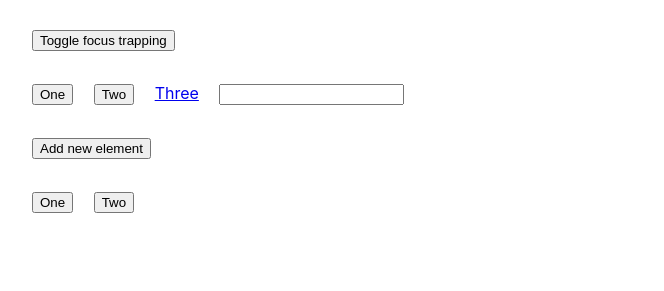
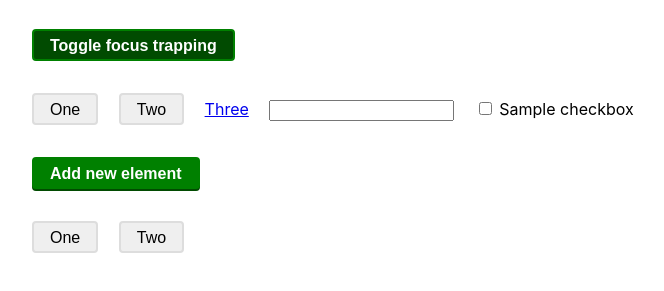
Before and after one commit to levimcg/focus-trapper, a website: page index.html in a window 1280 px wide. Both pictures are taken after a click on the button "Toggle focus trapping". Shown: the part 119-410 px from the top of the page, without its empty margins (24-688 px from the left). Drawn offline with Linux system fonts and the light colour scheme.

Commit message:
Updated attribute name

```diff
--- a/FocusTrapper.js
+++ b/FocusTrapper.js
@@ -40,7 +40,8 @@ class FocusTrapper extends HTMLElement {
     this.shadowRoot.appendChild(template.content.cloneNode(true));
 
     // Bind the callback for our MO to the instance
-    this._childrenChangedCallback = this._childrenChangedCallback.bind(this);
+    this._childrenChangedCallback =
+      this._childrenChangedCallback.bind(this);
 
     // Set up our MutationObserver
     const observerOptions = {
@@ -63,18 +64,18 @@ class FocusTrapper extends HTMLElement {
     this.observer.disconnect();
   }
 
-  // Add getter and setter for 'disabled' attribute here.
-  set disabled(value) {
-    const isDisabled = new Boolean(value);
-    if (isDisabled) {
-      this.setAttribute('disabled', '');
+  // Add getter and setter for 'trapped' attribute here.
+  set trapped(value) {
+    const isTrapped = new Boolean(value);
+    if (isTrapped) {
+      this.setAttribute('trapped', '');
     } else {
-      this.removeAttribute('disabled');
+      this.removeAttribute('trapped');
     }
   }
 
-  get disabled() {
-    return this.getAttribute('disabled');
+  get trapped() {
+    return this.getAttribute('trapped');
   }
 
   _childrenChangedCallback(mutationList) {
@@ -106,7 +107,7 @@ class FocusTrapper extends HTMLElement {
   }
 
   _handleKeydown(event) {
-    if (event.keyCode !== 9 || this.disabled == '') return;
+    if (event.keyCode !== 9 || this.trapped == null) return;
 
     event.shiftKey
       ? this._handleBackwardTab(this.first, this.last, event)
--- a/index.html
+++ b/index.html
@@ -15,11 +15,45 @@
       font-family: -apple-system, BlinkMacSystemFont, 'Segoe UI', Roboto, Oxygen, Ubuntu, Cantarell, 'Open Sans', 'Helvetica Neue', sans-serif;
     }
 
+    button {
+      font-size: 1rem;
+      background-color: none;
+      border-radius: .25rem;
+      border: 2px solid #dddddd;
+      height: 2rem;
+      padding-right: 1rem;
+      padding-left: 1rem;
+      line-height: 1.1;
+      cursor: pointer;
+    }
+
+    .button-primary {
+      background-color: green;
+      box-shadow: 0 .125rem 0 0 rgb(1, 75, 1);
+      border: 2px solid green;
+      color: white;
+      font-weight: 700;
+    }
+
+    button[aria-checked="true"] {
+      background-color: rgb(1, 75, 1);
+      box-shadow: none;
+    }
+
+    *:focus {
+      outline: none;
+    }
+
+    *:focus-visible {
+      outline: 2px dashed green;
+      outline-offset: 3px;
+    }
+
     .demo-item {
       margin-top: 2rem;
     }
 
-    focus-trapper * {
+    focus-trapper > * {
       margin-right: 1rem;
     }
   </style>
@@ -27,7 +61,7 @@
 <body>
   <h1>Focus Trapper Demo</h1>
   <div class="demo-item">
-    <button type="button" id="toggle-button">Toggle focus trapping</button>
+    <button class="button-primary" type="button" id="toggle-button" aria-checked="false">Toggle focus trapping</button>
   </div>
   <div class="demo-item">
     <focus-trapper id="one">
@@ -35,14 +69,18 @@
       <button>Two</button>
       <a href="#">Three</a>
       <input type="text">
+      <span>
+        <input type="checkbox" id="check-one">
+        <label for="check-one">Sample checkbox</label>
+      </span>
     </focus-trapper>
   </div>
 
   <div class="demo-item">
-    <button type="button" id="add-button">Add new element</button>
+    <button class="button-primary" type="button" id="add-button">Add new element</button>
   </div>
   <div class="demo-item">
-    <focus-trapper id="two">
+    <focus-trapper id="two" trapped>
       <button>One</button>
       <button>Two</button>
     </focus-trapper>
@@ -65,11 +103,15 @@
   const toggleButton = document.getElementById('toggle-button');
   toggleButton.addEventListener('click', function (event) {
     event.preventDefault();
+    const isChecked = this.getAttribute('aria-checked');
+    isChecked === 'true' ?
+      this.setAttribute('aria-checked', 'false') :
+      this.setAttribute('aria-checked', 'true');
     const trapper = document.querySelector('focus-trapper');
-    const isDisabled = trapper.getAttribute('disabled');
-    isDisabled == '' ?
-      trapper.removeAttribute('disabled') :
-      trapper.setAttribute('disabled', '');
+    const isTrapped = trapper.getAttribute('trapped');
+    isTrapped == '' ?
+      trapper.removeAttribute('trapped') :
+      trapper.setAttribute('trapped', '');
   });
 </script>
 </html>
```
